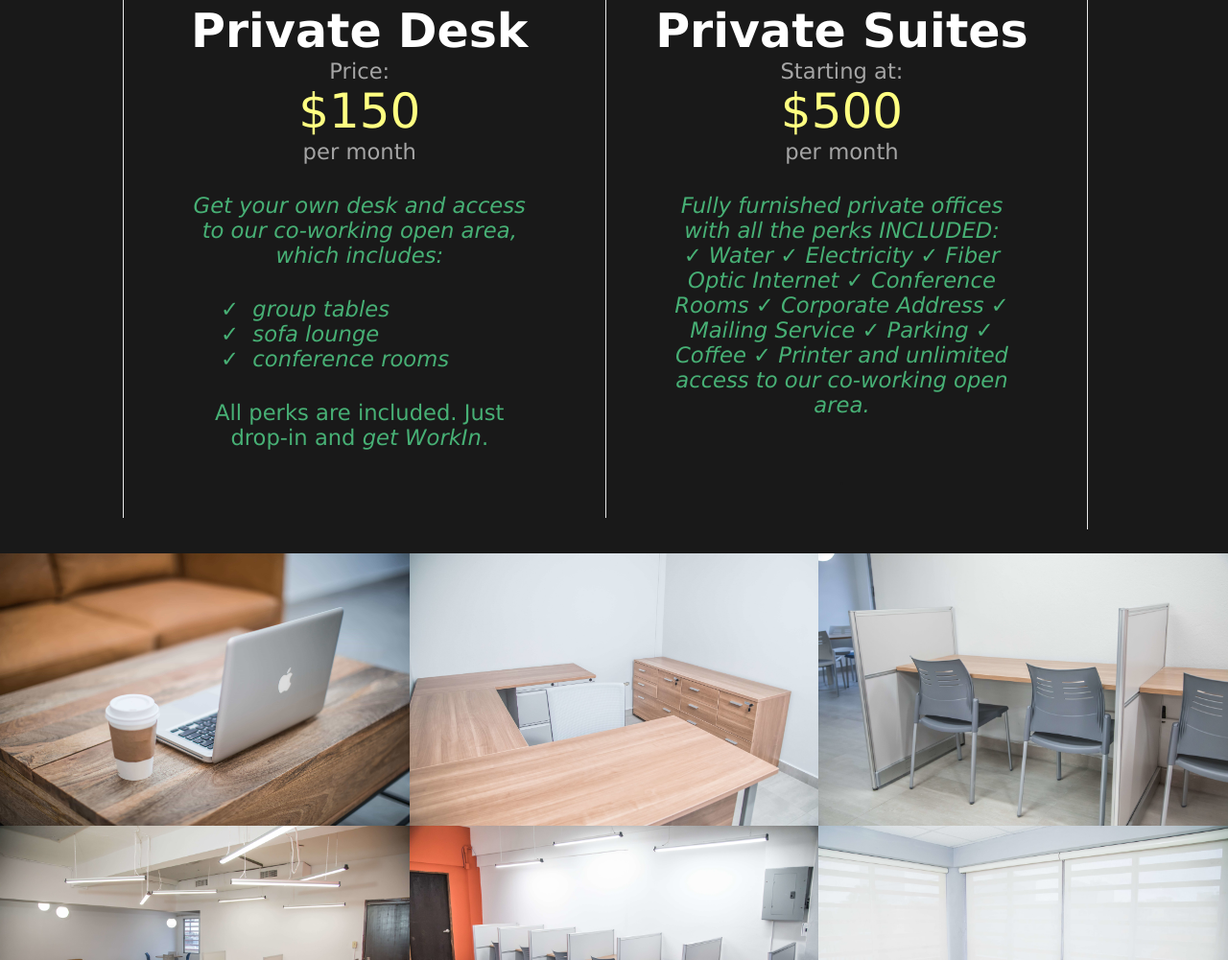
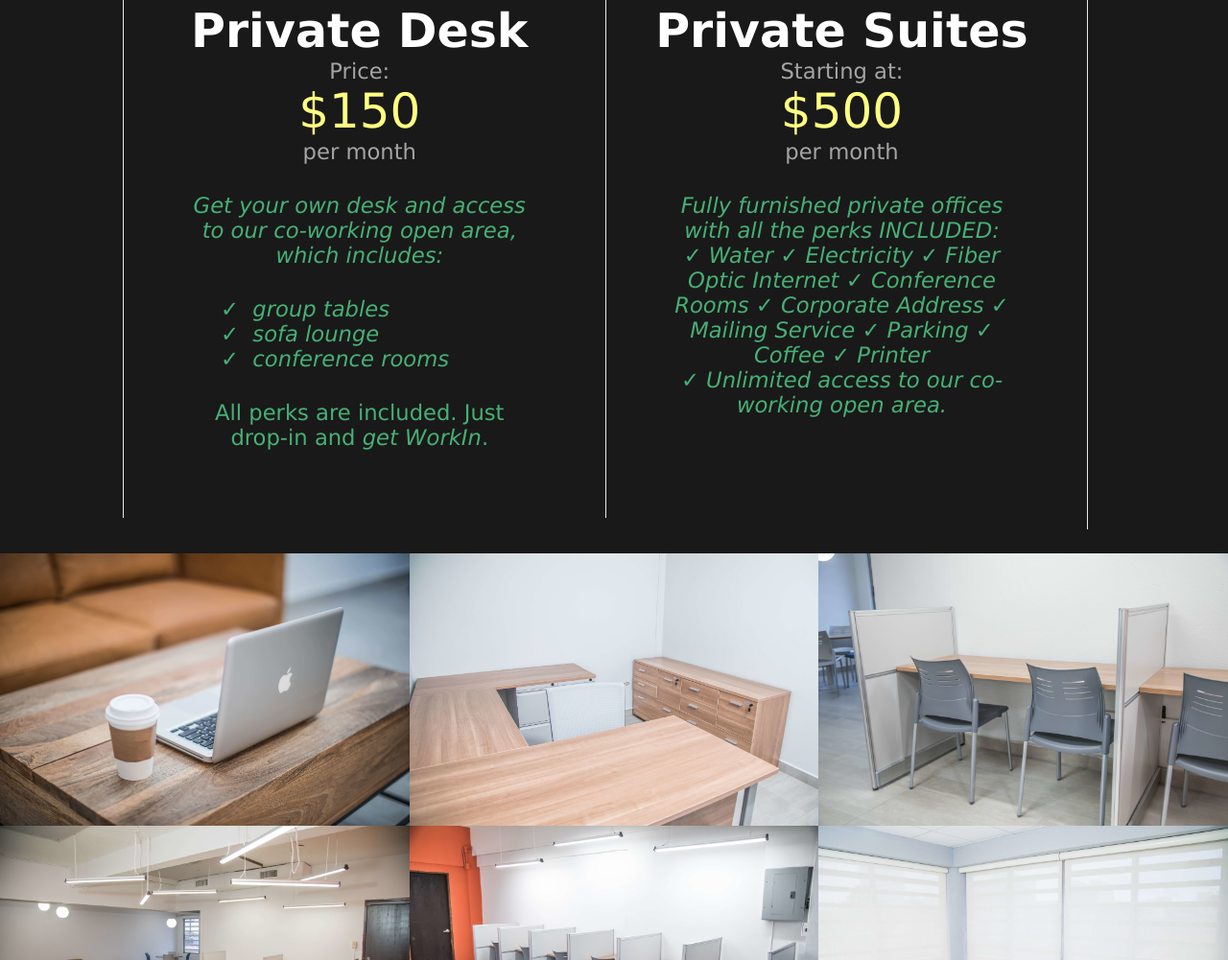
Before and after one commit to workinpr/workinpr.github.io, a plain HTML site: page index.html in a window 1280 px wide. Shown: the part 2452-3453 px from the top of the page at 96% size. Drawn offline with nearby package versions, Linux system fonts and the light colour scheme; some packages are replaced by stand-ins of ours.

Commit message:
Add one checkmark to pricing section

```diff
--- a/index.html
+++ b/index.html
@@ -213,8 +213,8 @@
                     perks INCLUDED:
                     <br>
                     ✓ Water ✓ Electricity ✓ Fiber Optic Internet ✓ Conference Rooms
-                    ✓ Corporate Address ✓ Mailing Service ✓ Parking ✓ Coffee ✓ Printer and unlimited
-                    access to our co-working open area.</em>
+                    ✓ Corporate Address ✓ Mailing Service ✓ Parking ✓ Coffee ✓ Printer
+                    <br> ✓ Unlimited access to our co-working open area.</em>
                 </p>
                 <p class='pricing-more-padding'>.</p>
             </div>
```
